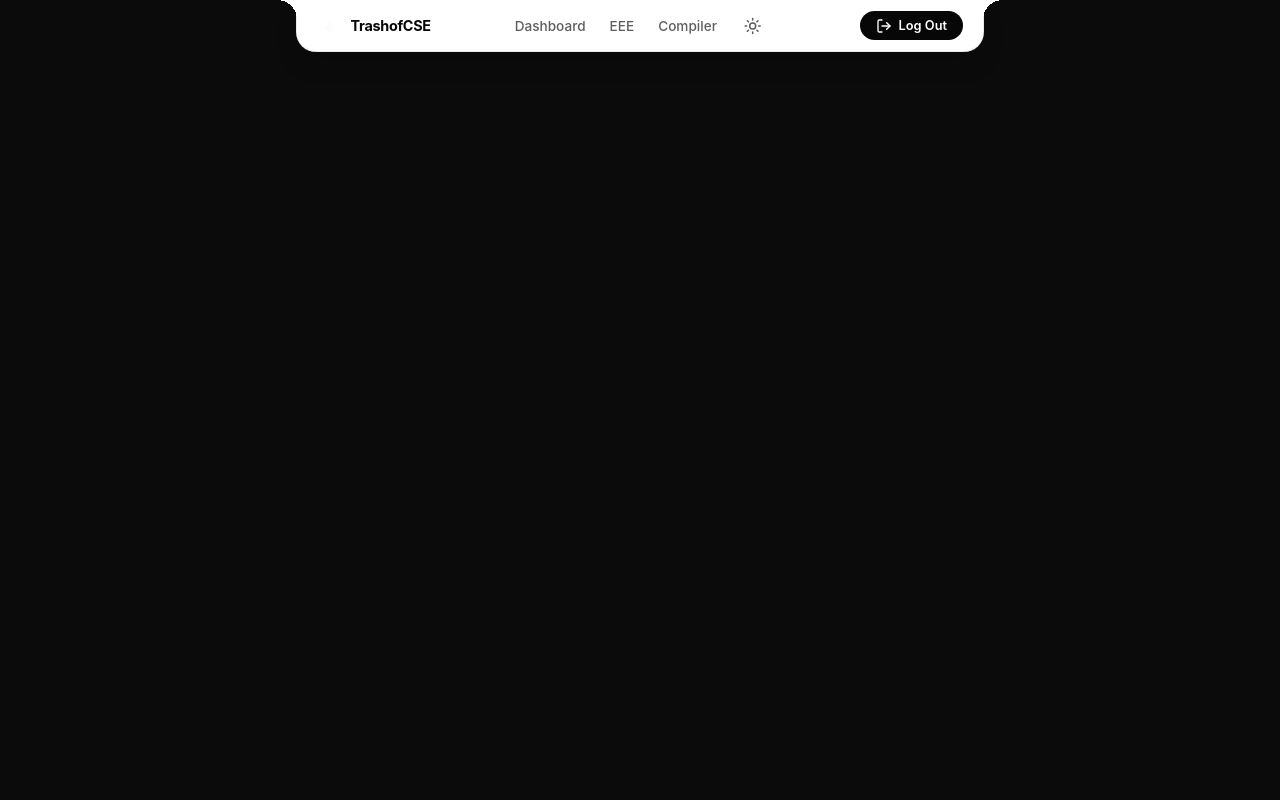
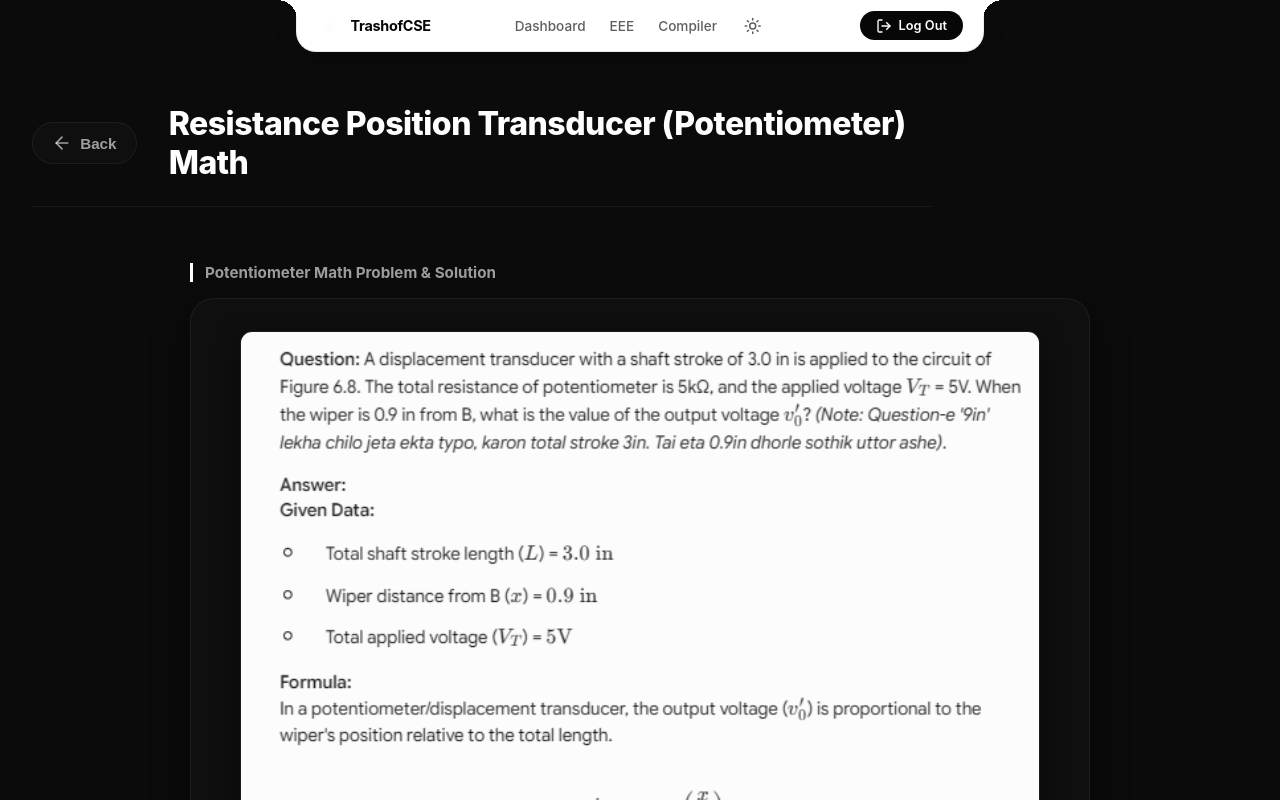
Before and after one commit to mongooseintown/TrashofCSE-Project, a React (Vite) app in the folder frontend/: page /eee/potentiometer-math in a window 1280 px wide. Shown: the top 800 px of the page. Built offline with nearby package versions, Linux system fonts and the light colour scheme; no server answers; sample sign-in values are in the browser's storage.

Commit message:
Add Resistance Position Transducer (Potentiometer) Math product card and page with solved problem image

```diff
--- a/frontend/src/App.jsx
+++ b/frontend/src/App.jsx
@@ -28,6 +28,7 @@ import StrainGaugePQNote from './pages/StrainGaugePQNote';
 import ThermocouplePQNote from './pages/ThermocouplePQNote';
 import ThermistorPQNote from './pages/ThermistorPQNote';
 import EEESegment08 from './pages/EEESegment08';
+import PotentiometerMathNote from './pages/PotentiometerMathNote';
 import Navbar from './components/Navbar';
 import AdminRoute from './components/AdminRoute';
 import PrivateRoute from './components/PrivateRoute';
@@ -66,6 +67,7 @@ function AppContent() {
           <Route path="/eee/piezo-electric" element={<PrivateRoute><PiezoElectricNote /></PrivateRoute>} />
           <Route path="/eee/thermocouple-math" element={<PrivateRoute><ThermocoupleMathNote /></PrivateRoute>} />
           <Route path="/eee/rtd" element={<PrivateRoute><RTDNote /></PrivateRoute>} />
+          <Route path="/eee/potentiometer-math" element={<PrivateRoute><PotentiometerMathNote /></PrivateRoute>} />
 
           {/* EEE Prev Questions Routes */}
           <Route path="/eee/pv-cell-pq" element={<PrivateRoute><PVCellPQNote /></PrivateRoute>} />
--- a/frontend/src/pages/EEESegment08.jsx
+++ b/frontend/src/pages/EEESegment08.jsx
@@ -477,6 +477,50 @@ const EEESegment08 = () => {
             </button>
           </div>
         </div>
+
+        {/* Card 18: Resistance Position Transducer (Potentiometer) Math */}
+        <div className="product-card" onClick={() => navigate('/eee/potentiometer-math')}>
+          {/* Card Top Image Cover */}
+          <div className="card-img-container">
+            <span className="card-tag-badge">New</span>
+            <div className="card-logo-badge">EEE</div>
+
+            <img
+              src="/transducer-cover.png"
+              alt="Resistance Position Transducer (Potentiometer) Math"
+              className="card-img"
+              style={{ filter: 'hue-rotate(240deg) brightness(0.9)' }}
+            />
+
+            {/* Pagination dots mimicking Nike card pagination */}
+            <div className="card-dots">
+              <span className="active"></span>
+              <span></span>
+              <span></span>
+              <span></span>
+            </div>
+          </div>
+
+          {/* Card Content details */}
+          <div className="card-details-section">
+            <h3>Resistance Position Transducer (Potentiometer) Math</h3>
+            <span className="card-sub">Exam Question Board</span>
+            <p className="card-desc">
+              Practice solved mathematical problems on Potentiometer displacement transducers.
+            </p>
+          </div>
+
+          {/* Card Footer row */}
+          <div className="card-footer-row">
+            <span className="price-pill">EEE 101</span>
+            <button className="buy-pill-btn" onClick={(e) => {
+              e.stopPropagation();
+              navigate('/eee/potentiometer-math');
+            }}>
+              Open Note <ArrowUpRight size={16} />
+            </button>
+          </div>
+        </div>
       </div>
     </div>
   );
--- /dev/null
+++ b/frontend/src/pages/PotentiometerMathNote.jsx
@@ -0,0 +1,41 @@
+import React from 'react';
+import { useNavigate } from 'react-router-dom';
+import { ArrowLeft } from 'lucide-react';
+import './PVCellNote.css'; // Reusing identical full-page note presentation styles
+
+const PotentiometerMathNote = () => {
+  const navigate = useNavigate();
+
+  return (
+    <div className="note-page-container">
+      {/* Header Row with Back Button */}
+      <div className="note-header-row">
+        <button
+          onClick={() => navigate('/eee/segment-08')}
+          className="note-back-btn"
+          title="Back to Segment 08 Portal"
+        >
+          <ArrowLeft size={20} />
+          <span>Back</span>
+        </button>
+        <h1>Resistance Position Transducer (Potentiometer) Math</h1>
+      </div>
+
+      {/* Note Images List */}
+      <div className="note-images-list">
+        <div className="note-image-card">
+          <span className="note-image-caption">Potentiometer Math Problem & Solution</span>
+          <div className="note-img-wrapper">
+            <img
+              src="/eee-potentiometer-math.png"
+              alt="Potentiometer Math Solved Example"
+              className="note-handnote-img"
+            />
+          </div>
+        </div>
+      </div>
+    </div>
+  );
+};
+
+export default PotentiometerMathNote;
```
Also changed, not shown: frontend/public/eee-potentiometer-math.png (added).
